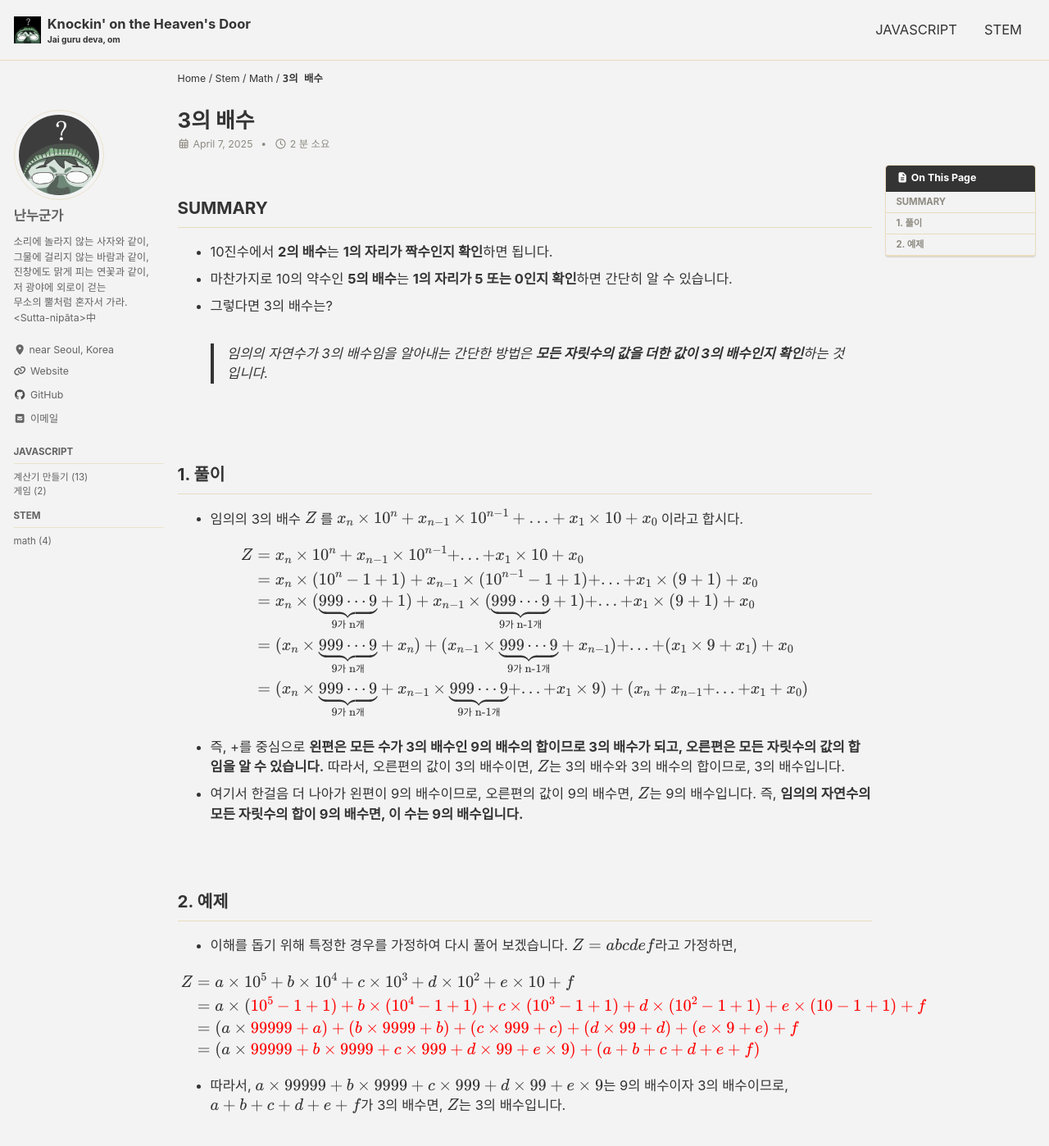
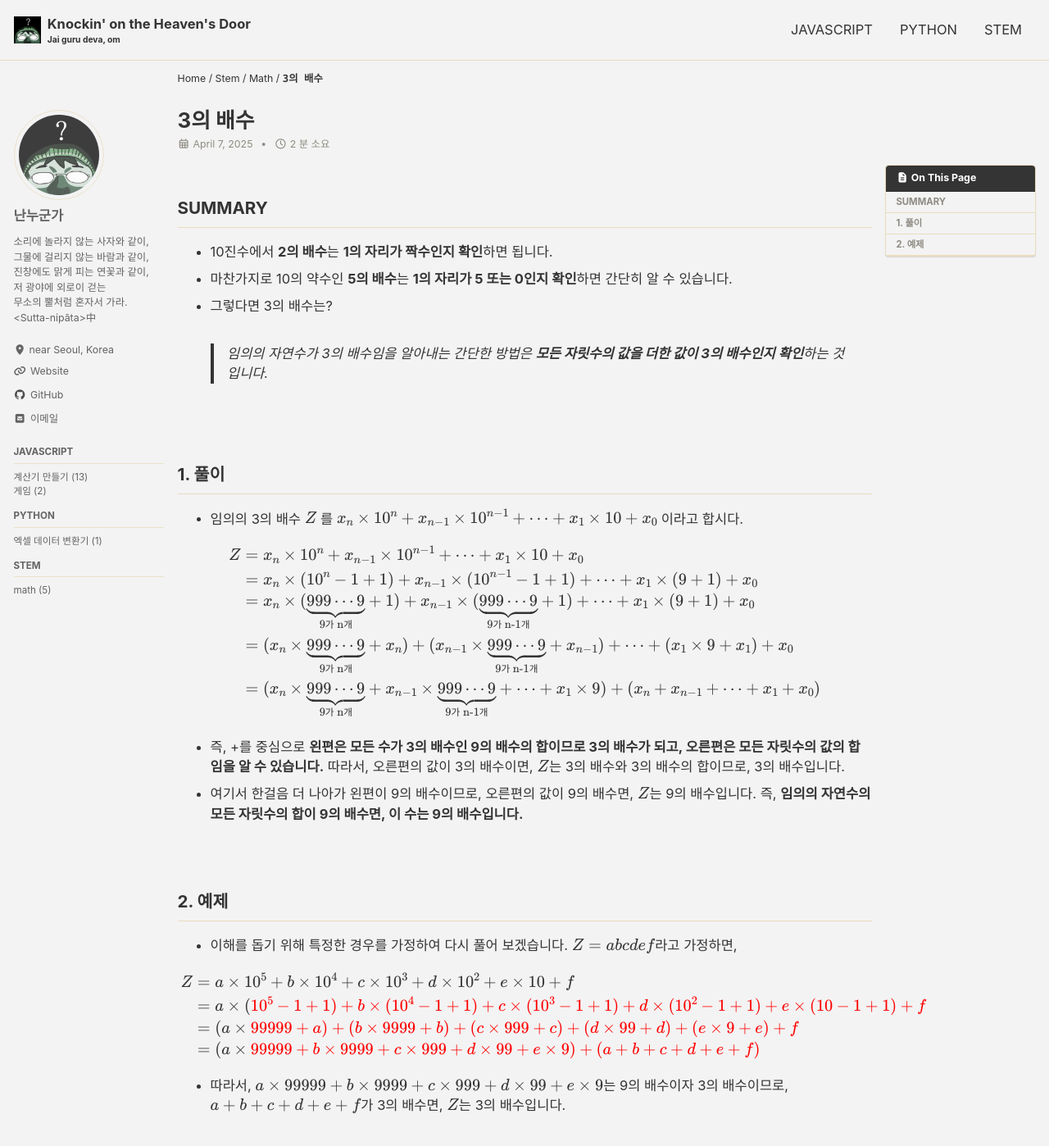
Before and after one commit to bug29/bug29.github.io, a Jekyll site: the page built from _posts/stem/math/2025-04-07-3의배수.md, in a window 1280 px wide and 1400 px high. Shown: the whole window at 82% size. Built offline with Jekyll 4.4.1, drawn with Linux system fonts in a browser that asks for light colours; cached includes are drawn as plain includes; formulas are drawn with MathJax 3; comment, search, counter and statistics services are not loaded.

Commit message:
보수연산
보수연산

```diff
--- a/_data/navigation.yml
+++ b/_data/navigation.yml
@@ -14,6 +14,8 @@ main:
   #   url: /sitemap/
   - title: "JAVASCRIPT"
     url: /javascript/
+  - title: "PYTHON"
+    url: /python/
   - title: "STEM"
     url: /stem/
 
@@ -27,6 +29,12 @@ sidebar-category:
         url: "javascript/games/"
         category: "games"
 
+  - title: "python"
+    children:
+      - title: "엑셀 데이터 변환기"
+        url: "python/xlsxToJson/"
+        category: "json"
+
   - title: "STEM"
     children:
       - title: "math"
--- /dev/null
+++ b/_pages/python/xlsxToJson.md
@@ -0,0 +1,25 @@
+---
+title: "엑셀 데이터 변환기"
+layout: category
+parent: python
+permalink: /python/xlsxToJson/
+categories: [python, json]
+author_profile: true
+sidebar:
+  nav: "sidebar-category"
+  enabled: true
+---
+
+{: .notice--warning}
+.xlsx 포맷의 스프래드시트를 .json으로 변환합니다.
+
+---
+
+{% assign posts_with_python = site.posts | where: "categories", "python" %}
+{% assign posts_with_python_and_json = posts_with_python | where: "categories", "json" %}
+
+{% assign sorted_posts = posts_with_python_and_json | sort: "date" %}
+
+{% for post in sorted_posts %}
+  {% include archive-single.html type=page.entries_layout %}
+{% endfor %}
--- a/_posts/stem/math/2025-04-07-3의배수.md
+++ b/_posts/stem/math/2025-04-07-3의배수.md
@@ -22,15 +22,15 @@ use_math: true
 
 ## 1. 풀이
 
-- 임의의 3의 배수 $ Z $ 를 $ x_n \times 10^n + x_{n-1} \times 10^{n-1} + ... + x_1 \times 10 + x_0 $ 이라고 합시다.
+- 임의의 3의 배수 $ Z $ 를 $ x_n \times 10^n + x_{n-1} \times 10^{n-1} + \cdots + x_1 \times 10 + x_0 $ 이라고 합시다.
 
 $$
 \begin{aligned}
-Z &= x_n \times 10^n + x_{n-1} \times 10^{n-1} + ... + x_1 \times 10 + x_0 \\
-&= x_n \times (10^n-1+1) + x_{n-1} \times (10^{n-1}-1+1) + ... + x_1 \times (9+1) + x_0 \\
-&= x_n \times (\underbrace{999\cdots9}_{\text{9가 n개}}+1) + x_{n-1} \times (\underbrace{999\cdots9}_{\text{9가 n-1개}}+1) + ... + x_1 \times (9+1) + x_0 \\
-&= (x_n \times \underbrace{999\cdots9}_{\text{9가 n개}} + x_n) + (x_{n-1} \times \underbrace{999\cdots9}_{\text{9가 n-1개}} + x_{n-1}) + ... + (x_1 \times 9 + x_1) + x_0 \\
-&= (x_n \times \underbrace{999\cdots9}_{\text{9가 n개}} + x_{n-1} \times \underbrace{999\cdots9}_{\text{9가 n-1개}} + ... + x_1 \times 9) + (x_n + x_{n-1} + ... + x_1 + x_0) \\
+Z &= x_n \times 10^n + x_{n-1} \times 10^{n-1} + \cdots + x_1 \times 10 + x_0 \\
+&= x_n \times (10^n-1+1) + x_{n-1} \times (10^{n-1}-1+1) + \cdots + x_1 \times (9+1) + x_0 \\
+&= x_n \times (\underbrace{999\cdots9}_{\text{9가 n개}}+1) + x_{n-1} \times (\underbrace{999\cdots9}_{\text{9가 n-1개}}+1) + \cdots + x_1 \times (9+1) + x_0 \\
+&= (x_n \times \underbrace{999\cdots9}_{\text{9가 n개}} + x_n) + (x_{n-1} \times \underbrace{999\cdots9}_{\text{9가 n-1개}} + x_{n-1}) + \cdots + (x_1 \times 9 + x_1) + x_0 \\
+&= (x_n \times \underbrace{999\cdots9}_{\text{9가 n개}} + x_{n-1} \times \underbrace{999\cdots9}_{\text{9가 n-1개}} + \cdots + x_1 \times 9) + (x_n + x_{n-1} + \cdots + x_1 + x_0) \\
 \end{aligned}
 $$
 
```
Also changed, not shown: _includes/head/custom.html (+12 -0 lines), _pages/python.md (added, +22 -0 lines), _posts/python/xlsxToJson/2025-04-13-엑셀데이터변환기-개요.md (added, +259 -0 lines), _posts/stem/math/2025-04-23-9의보수를이용하는뺄셈.md (added, +78 -0 lines), Gemfile.lock.
